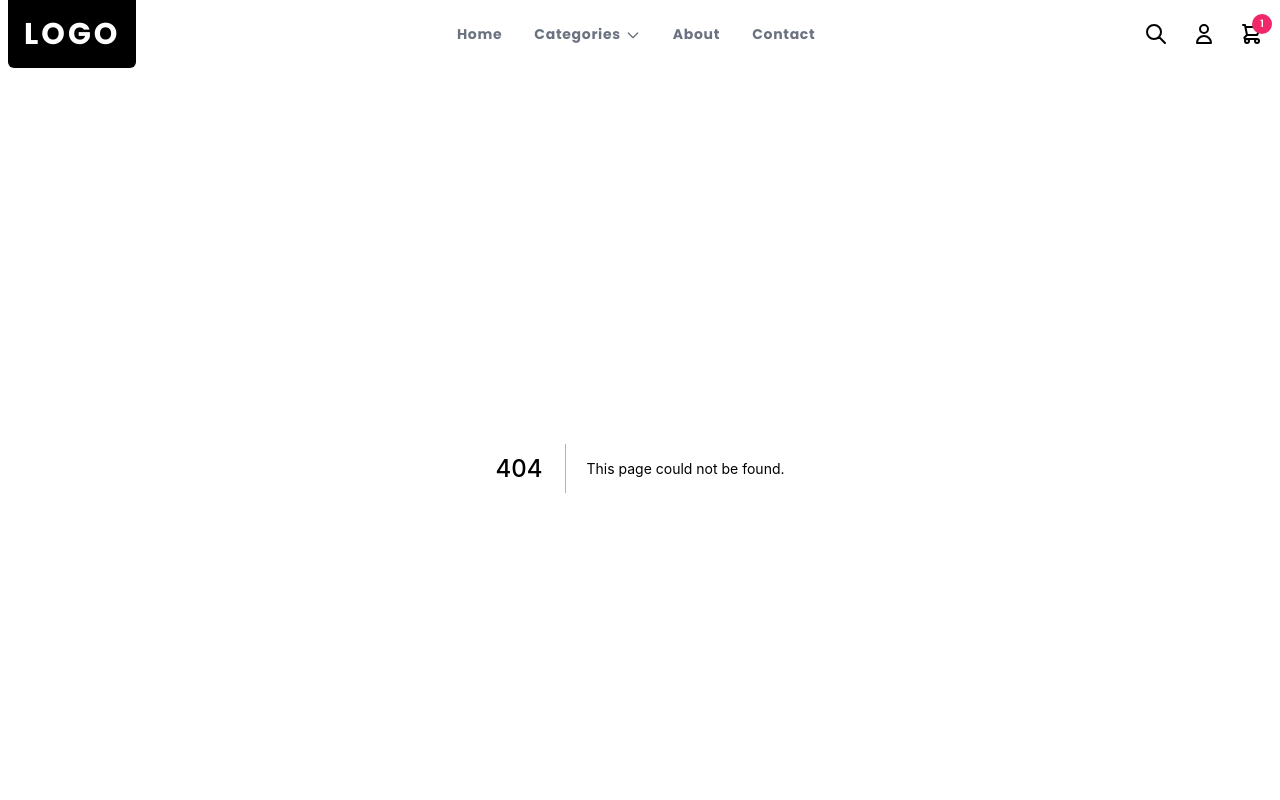
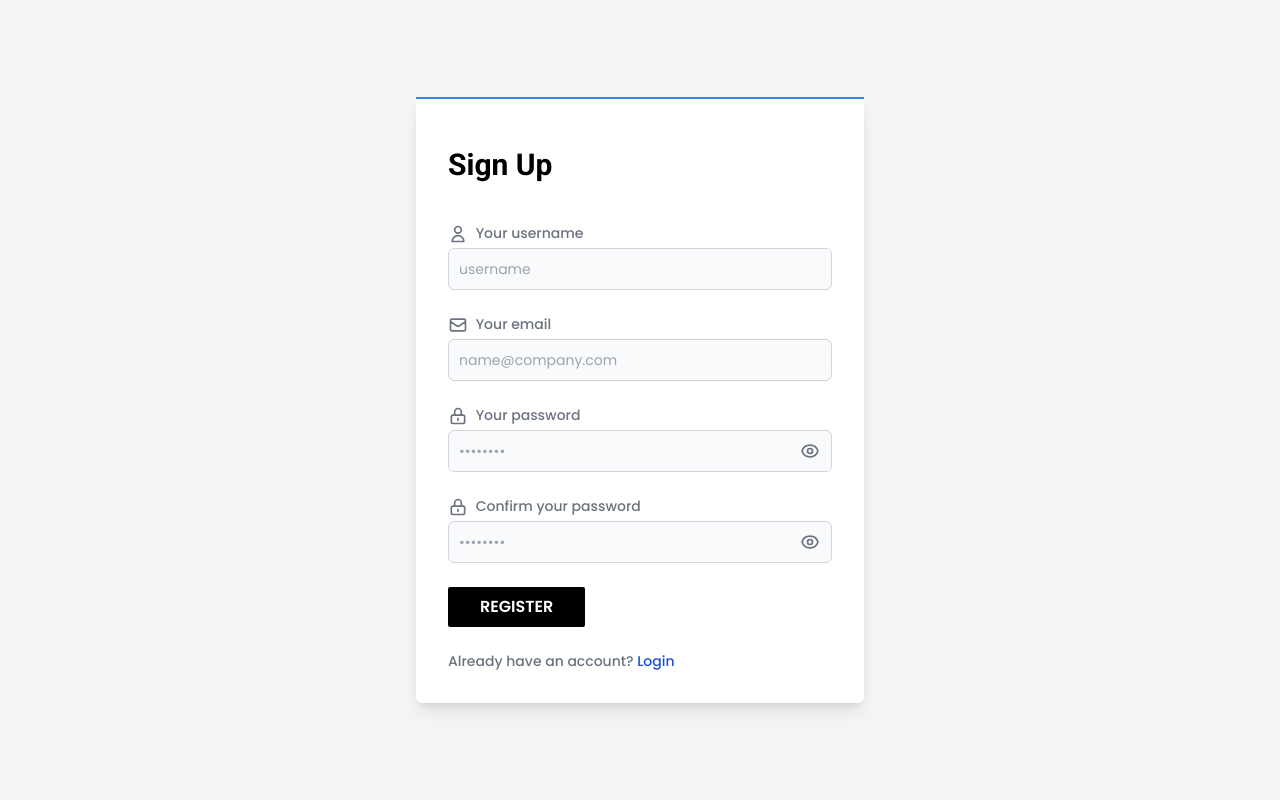
Before and after one commit to RavenSam/ecommerce_template_02, a Next.js app: page /signup in a window 1280 px wide. Before the commit this address had no page. Shown: the top 800 px of the page. Built offline with nearby package versions, Linux system fonts and the light colour scheme; what tailwindcss-elevation would draw is missing.

Commit message:
added 3 pages - login, signup, reset-password

```diff
--- a/components/Layout.jsx
+++ b/components/Layout.jsx
@@ -1,14 +1,19 @@
+import { useRouter } from "next/router"
 import { Footer, Header } from "../sections"
 
+const pageWithNoNav = ["/login", "/signup", "/reset-password"]
+
 export default function Layout({ children }) {
+   const { pathname, beforePopState } = useRouter()
+
    return (
       <>
          <div className="font-poppins">
-            <Header />
+            {!pageWithNoNav.includes(pathname) && <Header />}
 
             {children}
 
-            <Footer />
+            {!pageWithNoNav.includes(pathname) && <Footer />}
          </div>
       </>
    )
--- /dev/null
+++ b/components/LoginForm.jsx
@@ -0,0 +1,78 @@
+import Link from "next/link"
+import { EyeIcon, EyeOffIcon, LockClosedIcon, MailIcon } from "@heroicons/react/outline"
+import { useState } from "react"
+
+export default function LoginForm() {
+   const [showPw, setShowPw] = useState(false)
+
+   return (
+      <>
+         <form className="space-y-6 accent-blue-500" action="#">
+            <h2 className="h2">Sign in</h2>
+
+            <div>
+               <label for="email" className="text-sm font-medium text-gray-500 block mb-2 ">
+                  <MailIcon className="h-5 w-5 inline mr-1" /> Your email
+               </label>
+               <input
+                  type="email"
+                  name="email"
+                  id="email"
+                  className="input-1"
+                  placeholder="name@company.com"
+                  required
+               />
+            </div>
+            <div>
+               <label for="password" className="text-sm font-medium text-gray-500 block mb-2 ">
+                  <LockClosedIcon className="h-5 w-5 inline mr-1" /> Your password
+               </label>
+               <div className="relative ">
+                  <input
+                     type={showPw ? "text" : "password"}
+                     name="password"
+                     id="password"
+                     placeholder="••••••••"
+                     className="input-1 pr-12"
+                     required
+                  />
+
+                  <button
+                     type="button"
+                     title={showPw ? "Hide Password" : "Show password"}
+                     className="absolute right-0 top-0 h-full px-3 cursor-pointer text-gray-500"
+                     onClick={() => setShowPw(!showPw)}
+                  >
+                     {showPw ? <EyeOffIcon className="w-5 h-5" /> : <EyeIcon className="w-5 h-5" />}
+                  </button>
+               </div>
+            </div>
+            <div className="flex items-start">
+               <div className="flex items-start">
+                  <div className="flex items-center h-5">
+                     <input id="remember" aria-describedby="remember" type="checkbox" className="" />
+                  </div>
+                  <div className="text-sm ml-3">
+                     <label for="remember" className="font-medium  text-gray-900 ">
+                        Remember me
+                     </label>
+                  </div>
+               </div>
+               <Link href="/reset-password">
+                  <a className="text-sm text-blue-700 hover:underline ml-auto ">Lost Password?</a>
+               </Link>
+            </div>
+
+            <button type="submit" className="btn-1 ">
+               Login
+            </button>
+            <div className="text-sm font-medium text-gray-500 ">
+               Not registered?{" "}
+               <Link href="/signup">
+                  <a className="text-blue-700 hover:underline ">Create account</a>
+               </Link>
+            </div>
+         </form>
+      </>
+   )
+}
--- /dev/null
+++ b/components/ResetPasswordForm.jsx
@@ -0,0 +1,31 @@
+import { MailIcon } from "@heroicons/react/outline"
+
+export default function ResetPasswordForm() {
+   return (
+      <>
+         <form className="space-y-6 accent-blue-500" action="#">
+            <h2 className="h2">Reset Password</h2>
+
+            <p className="text-gray-500">Confirm your email and we'll send the instrictions</p>
+
+            <div>
+               <label for="email" className="text-sm font-medium text-gray-500 block mb-2 ">
+                  <MailIcon className="h-6 w-6 inline mr-1" /> Your email
+               </label>
+               <input
+                  type="email"
+                  name="email"
+                  id="email"
+                  className="input-1"
+                  placeholder="name@company.com"
+                  required
+               />
+            </div>
+
+            <button type="submit" className="btn-1 ">
+               Send
+            </button>
+         </form>
+      </>
+   )
+}
--- /dev/null
+++ b/components/SignupForm.jsx
@@ -0,0 +1,97 @@
+import Link from "next/link"
+import { EyeIcon, EyeOffIcon, LockClosedIcon, MailIcon, UserIcon } from "@heroicons/react/outline"
+import { useState } from "react"
+
+export default function SignupForm() {
+   const [showPw1, setShowPw1] = useState(false)
+   const [showPw2, setShowPw2] = useState(false)
+
+   return (
+      <>
+         <form className="space-y-6 accent-blue-500" action="#">
+            <h2 className="h2">Sign up</h2>
+
+            <div>
+               <label for="username" className="text-sm font-medium text-gray-500 block mb-1 ">
+                  <UserIcon className="h-5 w-5 inline mr-1" /> Your username
+               </label>
+               <input type="text" name="username" id="username" className="input-1" placeholder="username" required />
+            </div>
+
+            <div>
+               <label for="email" className="text-sm font-medium text-gray-500 block mb-1 ">
+                  <MailIcon className="h-5 w-5 inline mr-1" /> Your email
+               </label>
+               <input
+                  type="email"
+                  name="email"
+                  id="email"
+                  className="input-1"
+                  placeholder="name@company.com"
+                  required
+               />
+            </div>
+
+            <div>
+               <label for="password" className="text-sm font-medium text-gray-500 block mb-1 ">
+                  <LockClosedIcon className="h-5 w-5 inline mr-1" /> Your password
+               </label>
+
+               <div className="relative">
+                  <input
+                     type={showPw1 ? "text" : "password"}
+                     name="password"
+                     id="password"
+                     placeholder="••••••••"
+                     className="input-1 pr-12"
+                     required
+                  />
+
+                  <button
+                     type="button"
+                     title={showPw1 ? "Hide Password" : "Show password"}
+                     className="absolute right-0 top-0 h-full px-3 cursor-pointer text-gray-500"
+                     onClick={() => setShowPw1(!showPw1)}
+                  >
+                     {showPw1 ? <EyeOffIcon className="w-5 h-5" /> : <EyeIcon className="w-5 h-5" />}
+                  </button>
+               </div>
+            </div>
+
+            <div>
+               <label for="confirmPassword" className="text-sm font-medium text-gray-500 block mb-1 ">
+                  <LockClosedIcon className="h-5 w-5 inline mr-1" /> Confirm your password
+               </label>
+               <div className="relative">
+                  <input
+                     type={showPw2 ? "text" : "password"}
+                     name="confirmPassword"
+                     id="confirmPassword"
+                     placeholder="••••••••"
+                     className="input-1"
+                     required
+                  />
+                  <button
+                     type="button"
+                     title={showPw2 ? "Hide Password" : "Show password"}
+                     className="absolute right-0 top-0 h-full px-3 cursor-pointer text-gray-500"
+                     onClick={() => setShowPw2(!showPw2)}
+                  >
+                     {showPw2 ? <EyeOffIcon className="w-5 h-5" /> : <EyeIcon className="w-5 h-5" />}
+                  </button>
+               </div>
+            </div>
+
+            <button type="submit" className="btn-1 ">
+               register
+            </button>
+            <div className="text-sm font-medium text-gray-500 ">
+               Already have an account?{" "}
+               <Link href="/login">
+                  <a className="text-blue-700 hover:underline ">Login</a>
+               </Link>
+            </div>
+         </form>
+      </>
+   )
+}
--- a/components/index.js
+++ b/components/index.js
@@ -3,3 +3,6 @@ export { default as ProductGallery } from "./ProductGallery"
 export { default as ProductInfo } from "./ProductInfo"
 export { default as Review } from "./Review"
 export { default as ProductCard } from "./ProductCard"
+export { default as LoginForm } from "./LoginForm"
+export { default as SignupForm } from "./SignupForm"
+export { default as ResetPasswordForm } from "./ResetPasswordForm"
--- /dev/null
+++ b/pages/login.js
@@ -0,0 +1,18 @@
+import Head from "next/head"
+import { LoginForm } from "../components"
+
+export default function Login() {
+   return (
+      <>
+         <Head>
+            <title>Log in to your account</title>
+         </Head>
+
+         <div className="flex items-center justify-center min-h-screen sm:bg-gray-100">
+            <div className="bg-white sm:shadow-lg  sm:border-t-2 border-t-blue-500 rounded-b-md p-4 sm:p-6 lg:p-8 w-full max-w-md">
+               <LoginForm />
+            </div>
+         </div>
+      </>
+   )
+}
--- /dev/null
+++ b/pages/reset-password.js
@@ -0,0 +1,18 @@
+import Head from "next/head"
+import { ResetPasswordForm } from "../components"
+
+export default function ResetPassword() {
+   return (
+      <>
+         <Head>
+            <title>Reset your password</title>
+         </Head>
+
+         <div className="flex items-center justify-center min-h-screen sm:bg-gray-100">
+            <div className="bg-white sm:shadow-lg  sm:border-t-2 border-t-blue-500 rounded-b-md  p-4 sm:p-6 lg:p-8 w-full max-w-md">
+               <ResetPasswordForm />
+            </div>
+         </div>
+      </>
+   )
+}
--- /dev/null
+++ b/pages/signup.js
@@ -0,0 +1,18 @@
+import Head from "next/head"
+import { SignupForm } from "../components"
+
+export default function Signup() {
+   return (
+      <>
+         <Head>
+            <title>Sign up and create an account</title>
+         </Head>
+
+         <div className="flex items-center justify-center min-h-screen sm:bg-gray-100">
+            <div className="bg-white sm:shadow-lg  sm:border-t-2 border-t-blue-500 rounded-b-md  p-4 sm:p-6 lg:p-8 w-full max-w-md">
+               <SignupForm />
+            </div>
+         </div>
+      </>
+   )
+}
--- a/sections/Footer.jsx
+++ b/sections/Footer.jsx
@@ -5,7 +5,7 @@ const legals = ["claim", "privacy", "terms"]
 
 export default function Footer() {
    return (
-      <footer className="bg-gray-800 text-white px-4 py-12 lg:px-24 mt-12">
+      <footer className="bg-gray-800 text-white px-4 py-12 lg:px-24 mt-24">
          <div className="lg:container  lg:mx-auto">
             <div className="flex  justify-between ">
                <ul>
--- a/styles/globals.css
+++ b/styles/globals.css
@@ -14,7 +14,7 @@
    }
 
    .btn {
-      @apply text-sm lg:text-base uppercase font-semibold px-5 md:px-8 py-2 rounded-sm;
+      @apply text-sm lg:text-base uppercase font-semibold px-5 md:px-8 py-2 rounded-sm focus:ring-2 focus:ring-blue-500;
    }
 
    .btn-1 {
@@ -34,19 +34,28 @@
    }
 
    .input {
-      @apply bg-gray-200 text-black px-4 py-2 rounded-sm  focus:outline-none border-l-4 border-transparent focus:border-black;
+      @apply bg-gray-200 text-black px-4 py-2 rounded-sm  focus:outline-none border border-gray-300 focus:border-blue-500;
+   }
+
+   .input-1 {
+      @apply bg-gray-50 border border-gray-300 text-gray-900 sm:text-sm rounded-md  focus:border-blue-500  block w-full p-2.5;
    }
 }
 
 .slick-prev::before {
-   content: "\003008";
+   content: "\003008" !important;
 }
 
 .slick-next::before {
-   content: "\003009";
+   content: "\003009" !important;
 }
 
 .slick-prev::before,
 .slick-next::before {
    color: black !important;
 }
+
+input:focus,
+button:focus {
+   outline: none;
+}
```
